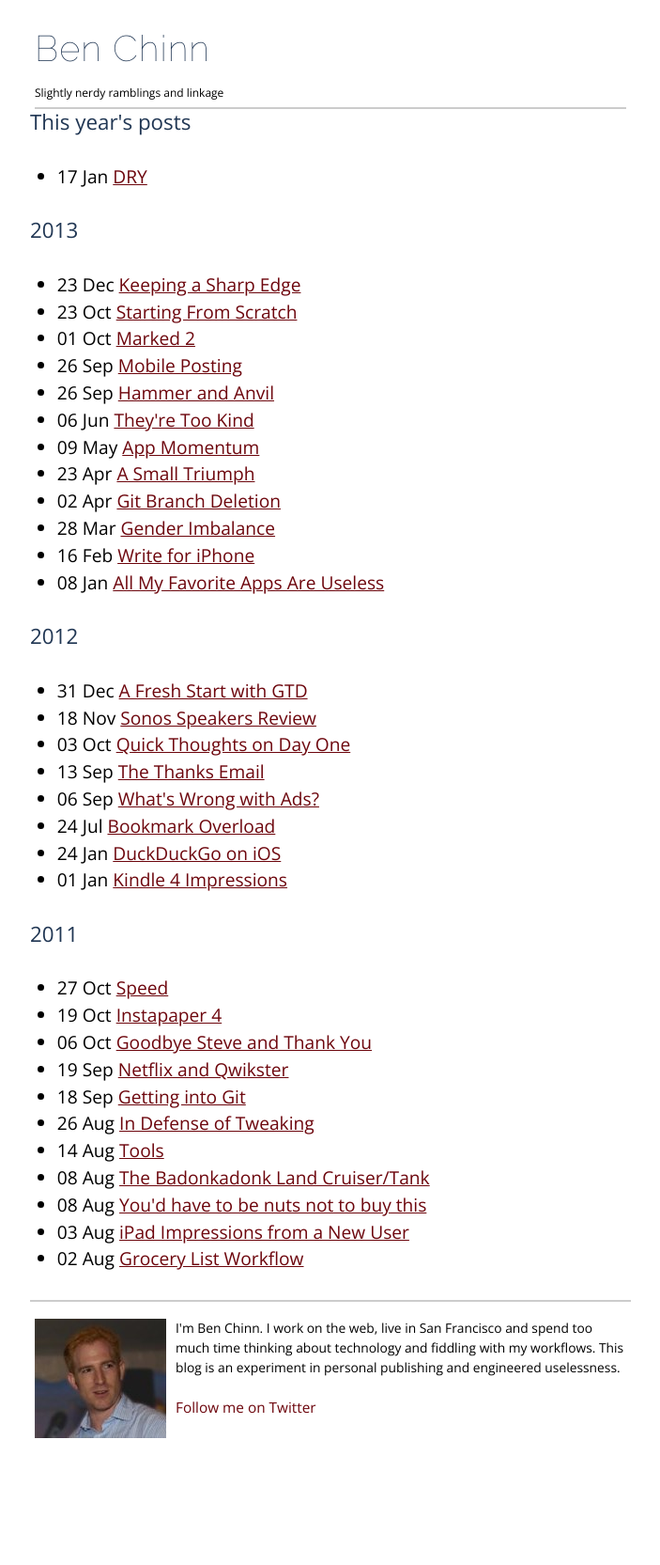
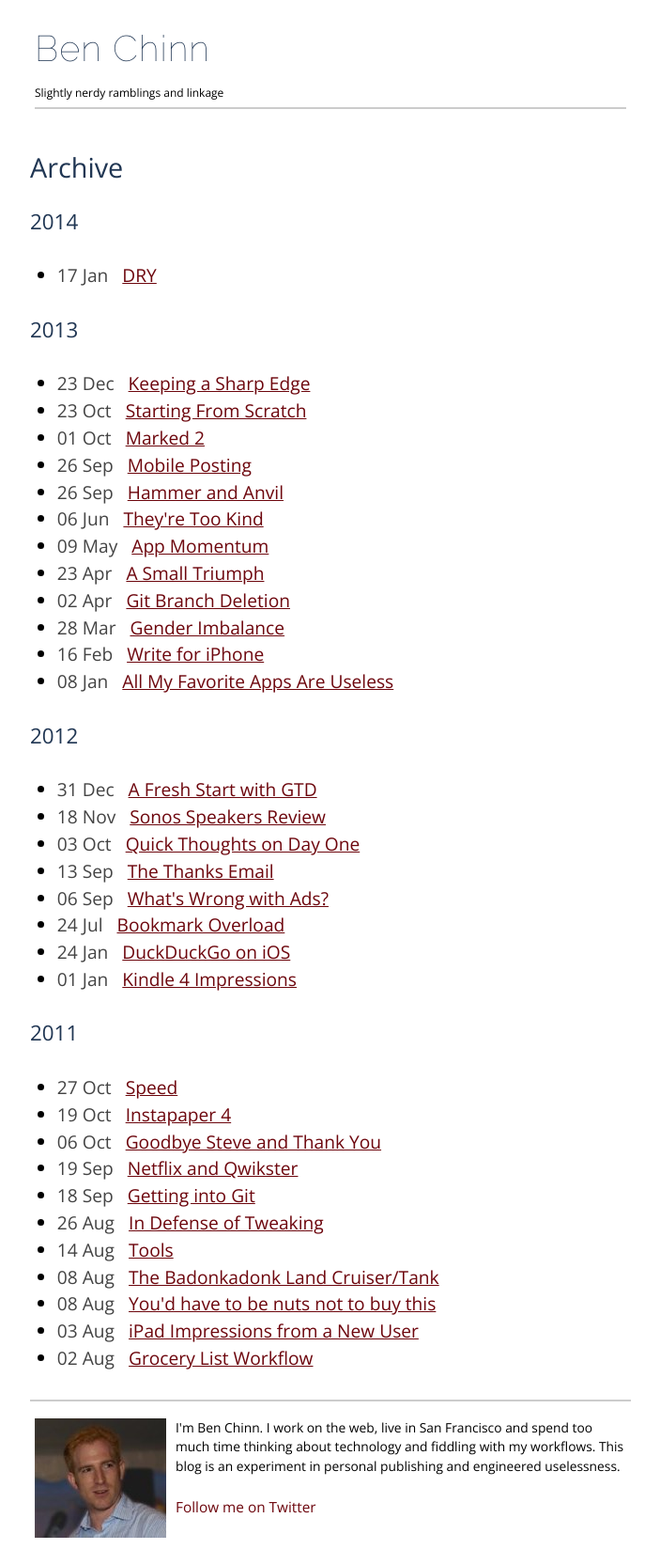
Before and after one commit to thechinnster/thechinnster.github.com, a Jekyll site: the page built from archive.html, in a window 1280 px wide. Shown: the whole page at 94% size, without its empty margins (288-991 px from the left). Built offline with Jekyll 4.4.1, drawn with Linux system fonts in a browser that asks for light colours; Markdown is read by kramdown in place of the engine named in the settings; before the commit the page ends 1559 px from its top, so only the background shows below that.

Commit message:
Update to archive and styes

```diff
--- a/archive.html
+++ b/archive.html
@@ -2,12 +2,9 @@
 layout: default
 ---
 
+<h2>Archive</h2>
 <section id="archive">
-  <h3>This year's posts</h3>
   {%for post in site.posts %}
-    {% unless post.next %}
-      <ul class="this">
-    {% else %}
       {% capture year %}{{ post.date | date: '%Y' }}{% endcapture %}
       {% capture nyear %}{{ post.next.date | date: '%Y' }}{% endcapture %}
       {% if year != nyear %}
@@ -15,8 +12,8 @@ layout: default
         <h3>{{ post.date | date: '%Y' }}</h3>
         <ul class="past">
       {% endif %}
-    {% endunless %}
-      <li><span class="post-time">{{ post.date | date:"%d %b" }}</span> <a href="{{ post.url }}">{{ post.title }}</a></li>
+
+      <li><span class="archive-post-time">{{ post.date | date:"%d %b" }}</span> <a href="{{ post.url }}">{{ post.title }}</a></li>
   {% endfor %}
   </ul>
 </section>
--- a/stylesheets/css/style.css
+++ b/stylesheets/css/style.css
@@ -18,7 +18,7 @@ header {
   position: relative;
   padding-top: 2em;
   color: #ddd;
-  margin: 0 5px 0 5px;
+  margin: 0 5px 48px 5px;
   border-bottom: 2px solid #ccc; }
 
 #site-title {
@@ -39,8 +39,12 @@ header {
 nav#pagination {
   margin: 10px 0; }
 
+figure img {
+  max-width: 100%; }
+
 figcaption {
-  font-size: 90%;
+  font-size: 85%;
+  color: #ccc;
   line-height: 1.5em; }
 
 article {
@@ -138,6 +142,10 @@ blockquote p {
   float: left; }
 
 /*BLOG STYLES*/
+.archive-post-time {
+  padding-right: 10px;
+  color: #444; }
+
 .date {
   text-align: left;
   font-size: .7em;
@@ -145,7 +153,7 @@ blockquote p {
 
 .date a {
   display: block;
-  color: #666;
+  color: #444;
   text-decoration: none; }
 
 hr.cleaner {
```
Also changed, not shown: stylesheets/css/style.scss (+13 -3 lines).
